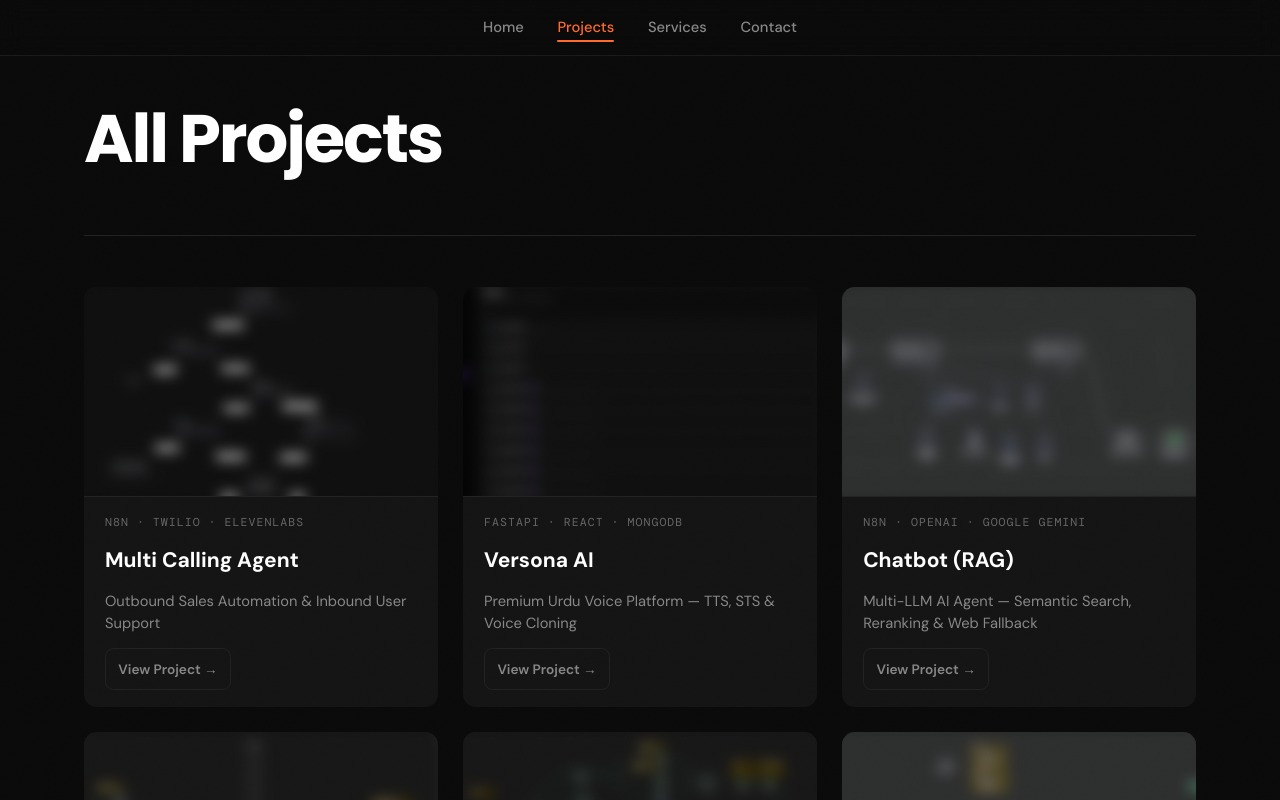
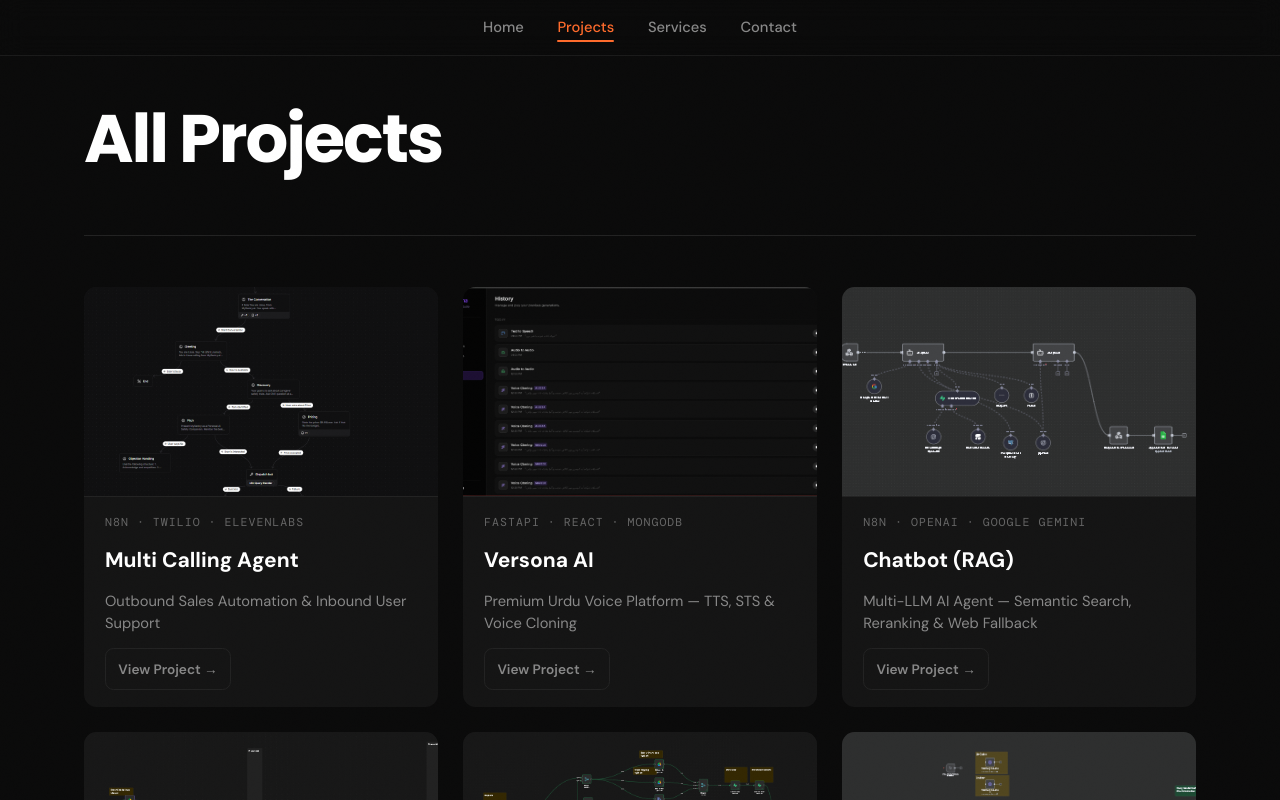
Before and after one commit to akhi-labs/portfolio, a Next.js app: page /projects in a window 1280 px wide. Shown: the top 800 px of the page. Built offline with nearby package versions, Linux system fonts and the light colour scheme.

Commit message:
Remove blur from project images, keep subtle zoom on hover

```diff
--- a/app/globals.css
+++ b/app/globals.css
@@ -686,13 +686,10 @@ main { padding-top: 60px; }
   width: 100%;
   height: 100%;
   object-fit: cover;
-  filter: blur(6px);
-  transform: scale(1.08);
-  transition: filter 0.5s ease, transform 0.5s ease;
+  transition: transform 0.5s ease;
 }
 .project-card:hover .proj-img {
-  filter: blur(0);
-  transform: scale(1.0);
+  transform: scale(1.04);
 }
 
 .project-card-content { padding: 16px 20px; display: flex; flex-direction: column; gap: 10px; }
@@ -763,13 +760,10 @@ main { padding-top: 60px; }
   height: 100%;
   object-fit: cover;
   border-radius: var(--radius-lg);
-  filter: blur(6px);
-  transform: scale(1.08);
-  transition: filter 0.5s ease, transform 0.5s ease;
+  transition: transform 0.5s ease;
 }
 .project-hero-img:hover .project-hero-img-actual {
-  filter: blur(0);
-  transform: scale(1.0);
+  transform: scale(1.04);
 }
 
 .placeholder-inner { display: flex; flex-direction: column; align-items: center; gap: 12px; text-align: center; }
```
